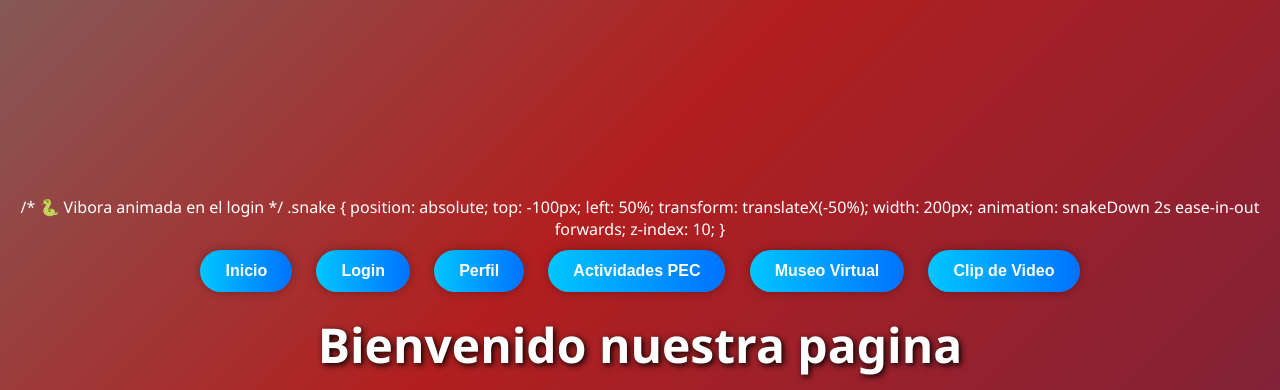
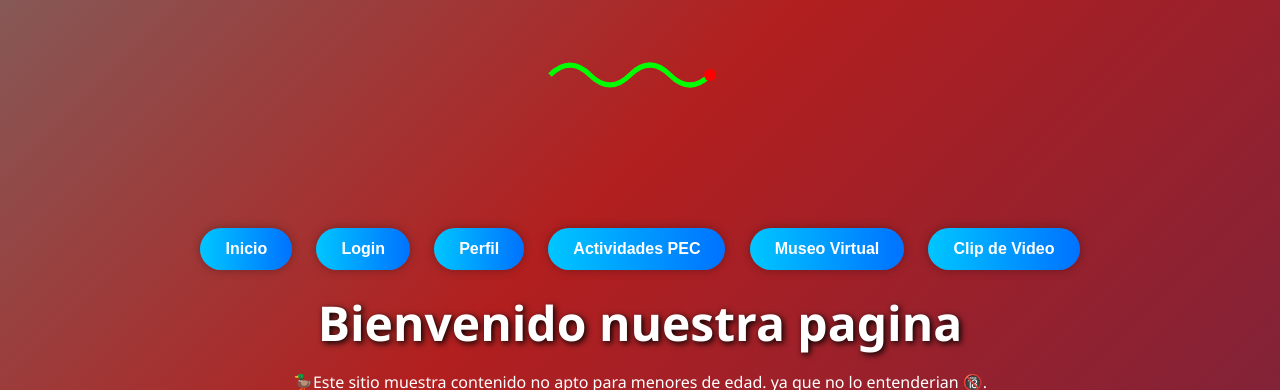
Before and after one commit to yo768/yo768.github.io, a plain HTML site: page index.html in a window 1280 px wide. Shown: the top 390 px of the page. Drawn offline with Linux system fonts and the light colour scheme.

Commit message:
index.html

```diff
--- a/index.html
+++ b/index.html
@@ -8,17 +8,14 @@
 </head>
 <body>
 
+ <!-- 🐍 Vibora SVG animada -->
+  <div class="snake">
+    <svg viewBox="0 0 200 50" xmlns="http://www.w3.org/2000/svg">
+      <path d="M10,25 Q30,5 50,25 Q70,45 90,25 Q110,5 130,25 Q150,45 170,25" stroke="lime" stroke-width="5" fill="none"/>
+      <circle cx="170" cy="25" r="6" fill="red"/>
+    </svg>
+  </div>
 
-/* 🐍 Vibora animada en el login */
-.snake {
-  position: absolute;
-  top: -100px;
-  left: 50%;
-  transform: translateX(-50%);
-  width: 200px;
-  animation: snakeDown 2s ease-in-out forwards;
-  z-index: 10;
-}
 
   <nav>
     <button onclick="mostrarSeccion('inicio')">Inicio</button>
```
